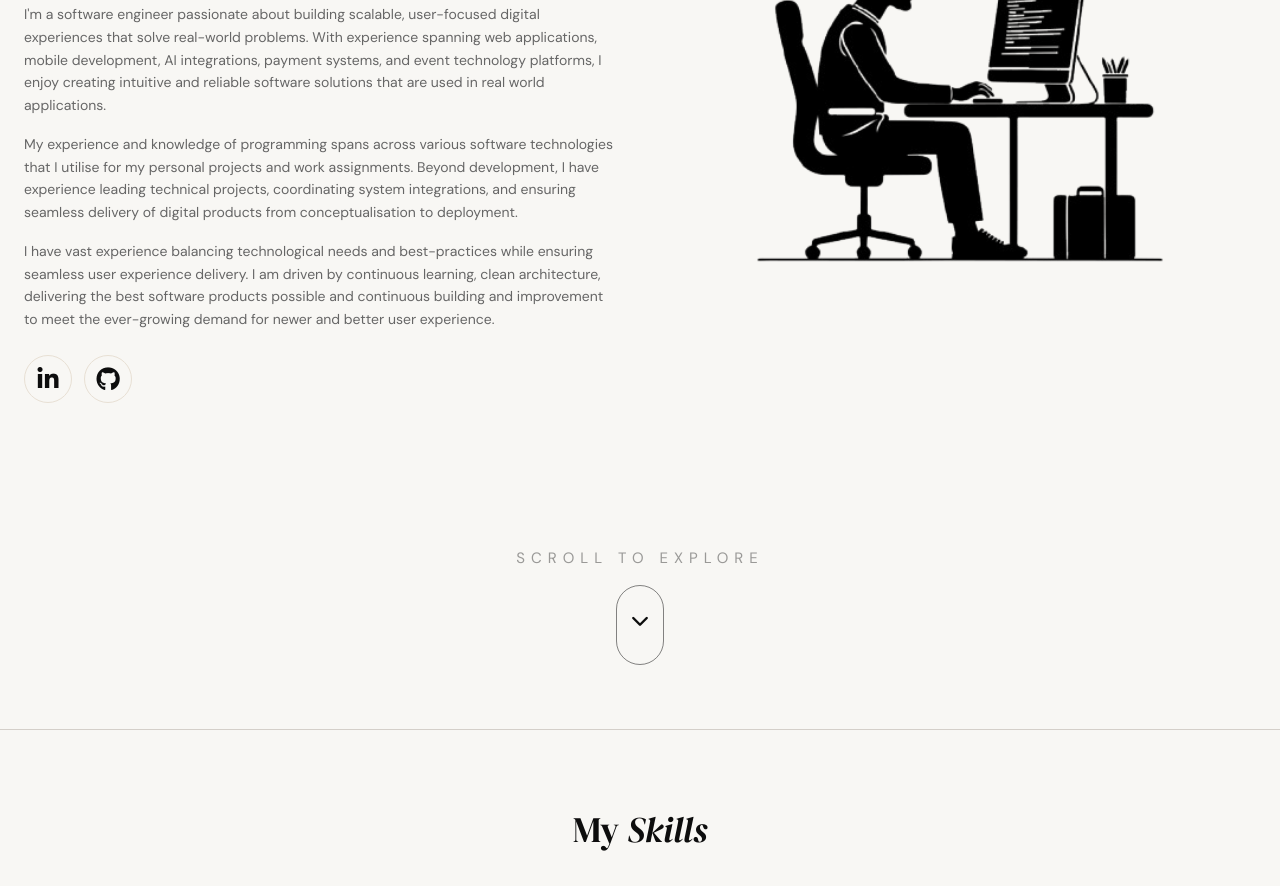
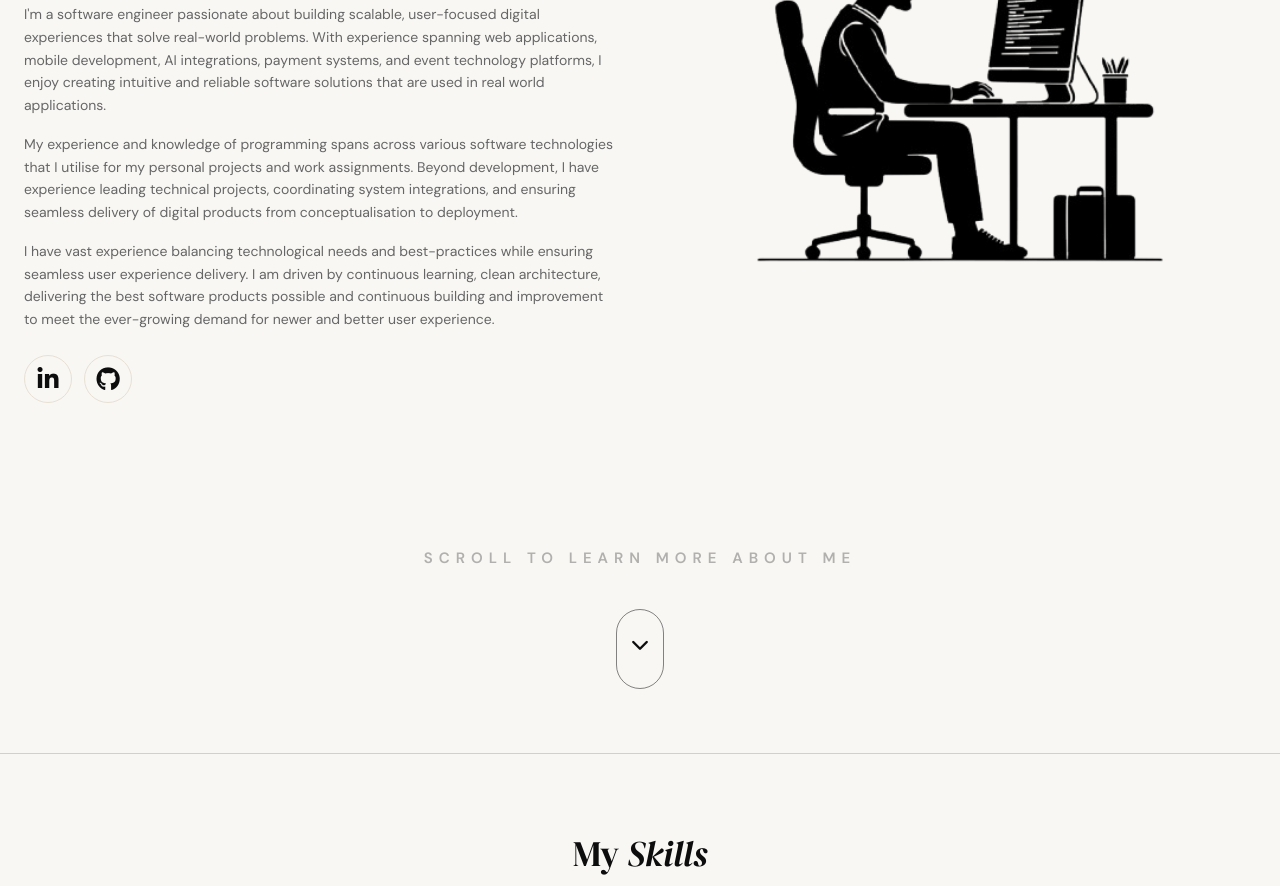
Before and after one commit to swafey-karanja/Personal-portfolio-netlify, a website: page index.html in a window 1280 px wide. Shown: the part 313-1199 px from the top of the page. Drawn offline with nearby package versions, Linux system fonts and the light colour scheme.

```diff
--- a/index.html
+++ b/index.html
@@ -228,9 +228,9 @@
           </div>
         </div>
       </div>
-      <div class="flex flex-col items-center justify-center mt-36">
-        <span class="text-[15px] uppercase tracking-[0.4em] text-ink/40 mb-4">
-          Scroll to explore
+      <div class="flex flex-col items-center justify-center mt-36 gap-6">
+        <span class="text-[15px] font-semibold uppercase tracking-[0.4em] text-ink/30 mb-4">
+          Scroll to Learn More about Me
         </span>
 
         <div class="w-12 h-20 border border-ink/50 rounded-full flex justify-center pt-8">
```
